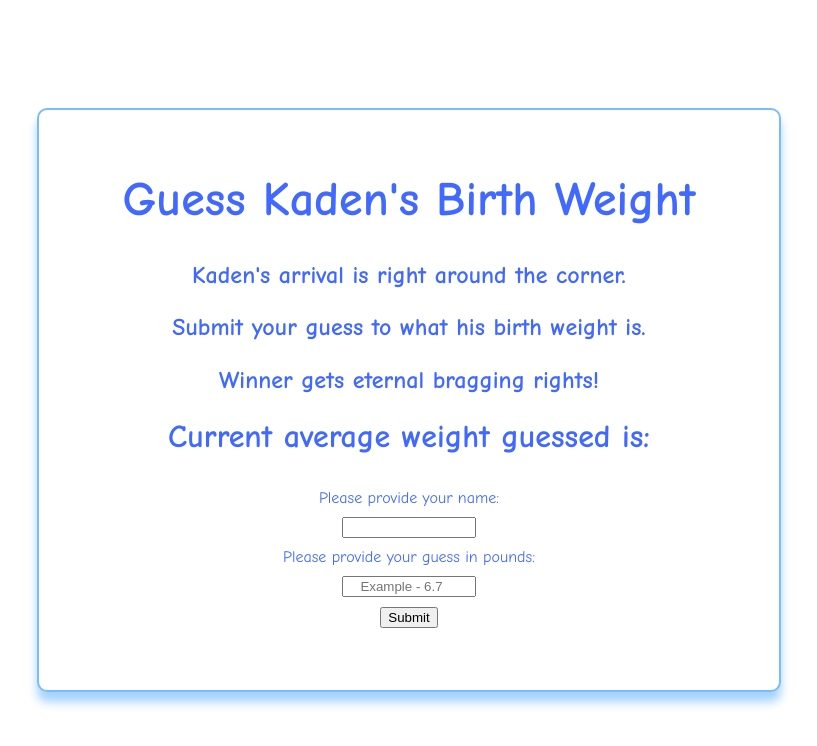
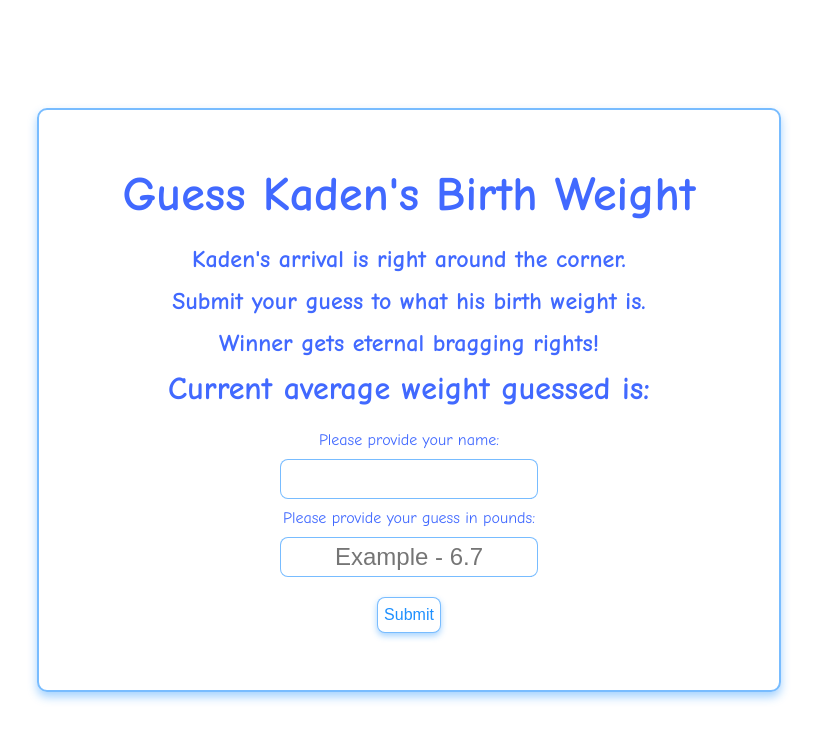
Before and after one commit to 8BitJustin/baby_weight_collector, a Python web app: template templates/index.html in a window 1280 px wide. Shown: the top 746 px of the page, without its empty margins (231-1048 px from the left). Run offline with Jinja, Linux system fonts and the light colour scheme; the template is opened without the code that fills it, so the values that code supplies are empty.

Commit message:
Added more css to styles.css. gave style to input boxes and submit button. Also added step parameter to number input to accept decimals.

```diff
--- a/static/styles.css
+++ b/static/styles.css
@@ -40,7 +40,7 @@ h3 {
   height: 50vh;
   border: 2px solid rgba(30, 144, 255, 0.6);
   border-radius: 10px;
-  box-shadow: 0px 10px 10px rgba(30, 144, 255, 0.4);
+  box-shadow: 0px 5px 10px rgba(30, 144, 255, 0.4);
   text-align: center;
   align-items: center; /* new */
   justify-content: center;
@@ -56,8 +56,37 @@ h3 {
 }
 
 .input_box {
+  color: rgba(30, 144, 255, 1);
+  font-size: 1.5em;
   text-align: center;
   display: block;
-  width: 50%;
+  height: 36px;
+  width: 80%;
   margin: 10px auto;
+  border: 1px solid rgba(30, 144, 255, 0.6);
+  border-radius: 8px;
 }
+
+/* Removal of arrow from number input */
+/* Chrome, Safari, Edge, Opera */
+input::-webkit-outer-spin-button,
+input::-webkit-inner-spin-button {
+  -webkit-appearance: none;
+  margin: 0;
+}
+
+/* Firefox */
+input[type="number"] {
+  -moz-appearance: textfield;
+}
+
+.submit_button {
+  color: rgba(30, 144, 255, 1);
+  font-size: 1em;
+  margin-top: 10px;
+  background-color: white;
+  height: 36px;
+  border-radius: 8px;
+  border: 1px solid rgba(30, 144, 255, 0.6);
+  box-shadow: 0px 3px 6px rgba(30, 144, 255, 0.4);
+}
--- a/templates/index.html
+++ b/templates/index.html
@@ -46,6 +46,7 @@
             class="input_box"
             id="guesser_guess"
             type="number"
+            step="0.1"
             title="guesser_guess"
             placeholder="Example - 6.7"
             name="guesser_guess"
```
